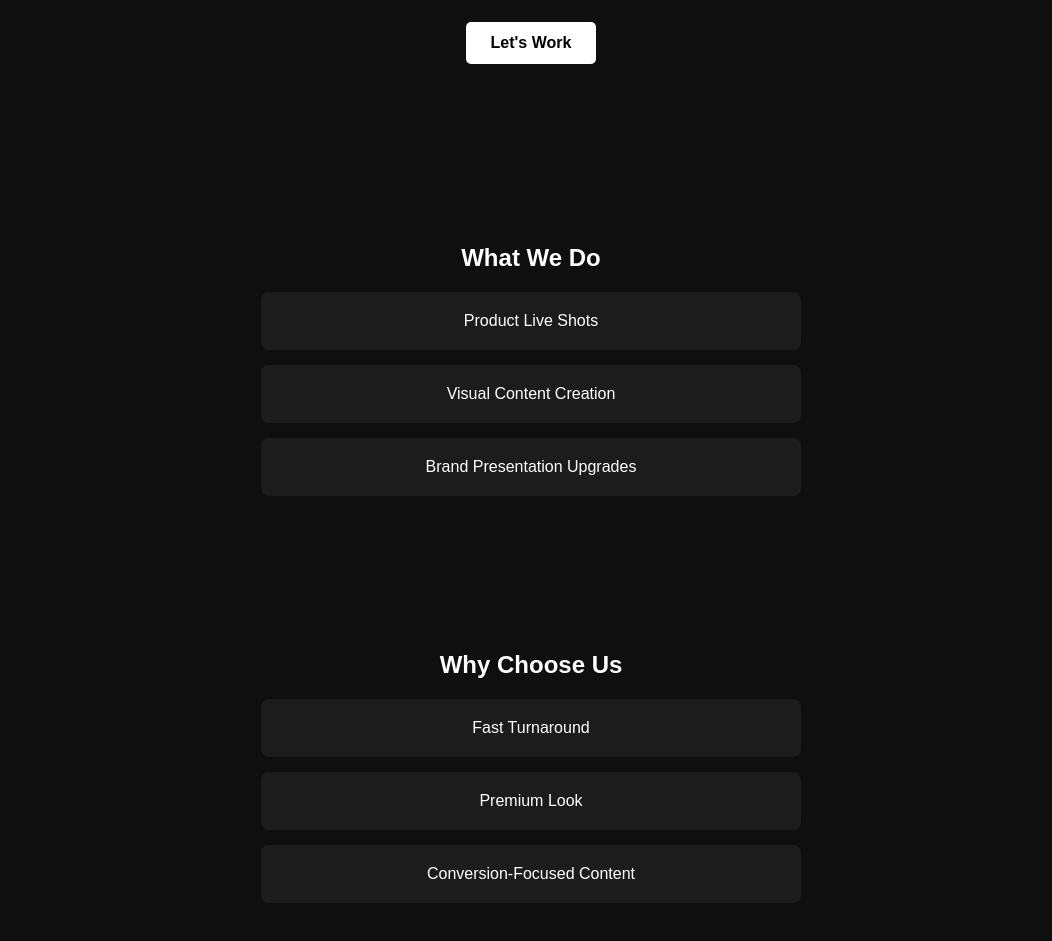
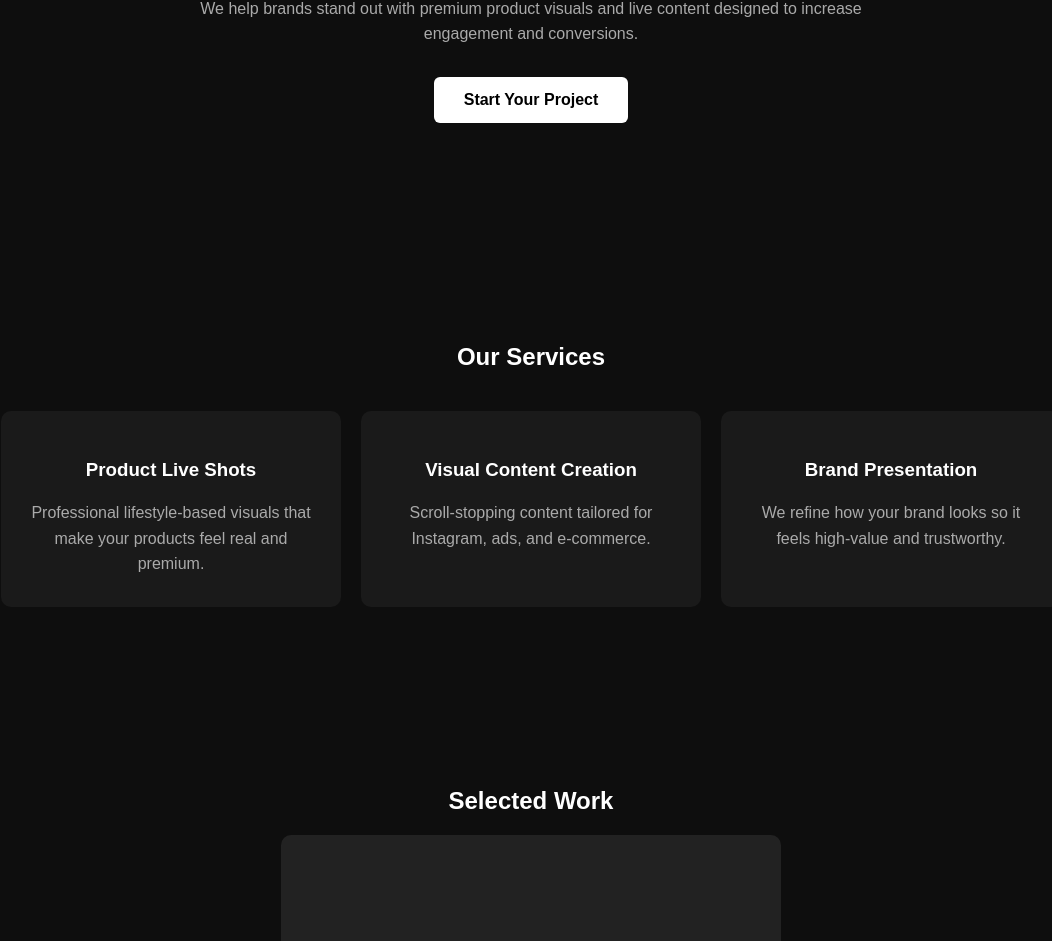
Before and after one commit to urooj111/FIRST-TRY, a plain HTML site: page index.html in a window 1280 px wide. Shown: the part 231-1172 px from the top of the page, without its empty margins (109-1161 px from the left). Drawn offline with Linux system fonts and the light colour scheme.

Commit message:
Update styling and content in index.html

```diff
--- a/index.html
+++ b/index.html
@@ -7,46 +7,61 @@
     body {
       margin: 0;
       font-family: Arial, sans-serif;
-      background: #0f0f0f;
+      background: #0e0e0e;
       color: white;
+    }
+    header {
+      padding: 120px 20px;
       text-align: center;
     }
-    header {
-      padding: 100px 20px;
-    }
     h1 {
-      font-size: 48px;
-      margin-bottom: 10px;
+      font-size: 50px;
+      margin-bottom: 15px;
     }
     p {
       color: #aaa;
-      max-width: 600px;
+      max-width: 700px;
       margin: auto;
+      line-height: 1.6;
     }
     .btn {
       display: inline-block;
-      margin-top: 20px;
-      padding: 12px 25px;
+      margin-top: 30px;
+      padding: 14px 30px;
       background: white;
       color: black;
       text-decoration: none;
-      border-radius: 5px;
+      border-radius: 6px;
       font-weight: bold;
     }
     section {
-      padding: 60px 20px;
+      padding: 80px 20px;
+      text-align: center;
     }
-    .box {
-      background: #1c1c1c;
-      margin: 15px auto;
-      padding: 20px;
+    .services {
+      display: flex;
+      flex-wrap: wrap;
+      justify-content: center;
+      gap: 20px;
+      margin-top: 40px;
+    }
+    .card {
+      background: #1a1a1a;
+      padding: 30px;
+      width: 280px;
+      border-radius: 10px;
+    }
+    .portfolio-box {
+      height: 200px;
+      background: #222;
+      border-radius: 10px;
+      margin: 20px auto;
       max-width: 500px;
-      border-radius: 8px;
     }
     footer {
-      padding: 30px;
       background: #111;
-      font-size: 14px;
+      padding: 40px;
+      text-align: center;
       color: #777;
     }
   </style>
@@ -55,27 +70,37 @@
 
 <header>
   <h1>The Brand Wink</h1>
-  <p>We create high-quality product visuals and live-shot content that elevate brands and increase conversions.</p>
-  <a href="#contact" class="btn">Let's Work</a>
+  <p>We help brands stand out with premium product visuals and live content designed to increase engagement and conversions.</p>
+  <a href="#contact" class="btn">Start Your Project</a>
 </header>
 
 <section>
-  <h2>What We Do</h2>
-  <div class="box">Product Live Shots</div>
-  <div class="box">Visual Content Creation</div>
-  <div class="box">Brand Presentation Upgrades</div>
+  <h2>Our Services</h2>
+  <div class="services">
+    <div class="card">
+      <h3>Product Live Shots</h3>
+      <p>Professional lifestyle-based visuals that make your products feel real and premium.</p>
+    </div>
+    <div class="card">
+      <h3>Visual Content Creation</h3>
+      <p>Scroll-stopping content tailored for Instagram, ads, and e-commerce.</p>
+    </div>
+    <div class="card">
+      <h3>Brand Presentation</h3>
+      <p>We refine how your brand looks so it feels high-value and trustworthy.</p>
+    </div>
+  </div>
 </section>
 
 <section>
-  <h2>Why Choose Us</h2>
-  <div class="box">Fast Turnaround</div>
-  <div class="box">Premium Look</div>
-  <div class="box">Conversion-Focused Content</div>
+  <h2>Selected Work</h2>
+  <div class="portfolio-box"></div>
+  <div class="portfolio-box"></div>
 </section>
 
 <section id="contact">
-  <h2>Contact</h2>
-  <p>Email: your@email.com</p>
+  <h2>Let’s Build Something Powerful</h2>
+  <p>Email: contact@thebrandwink.com</p>
   <p>Instagram: @thebrandwink</p>
 </section>
 
```
